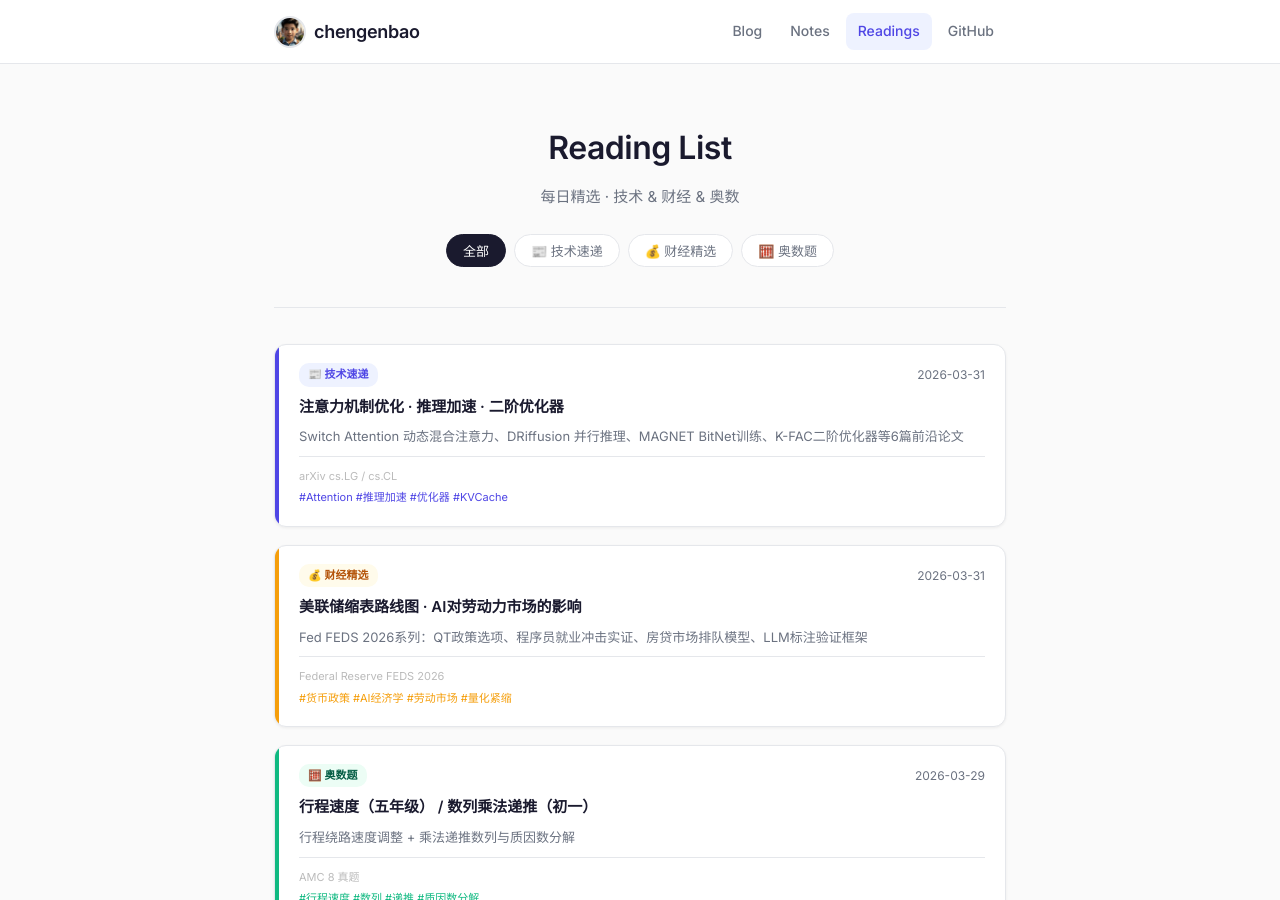
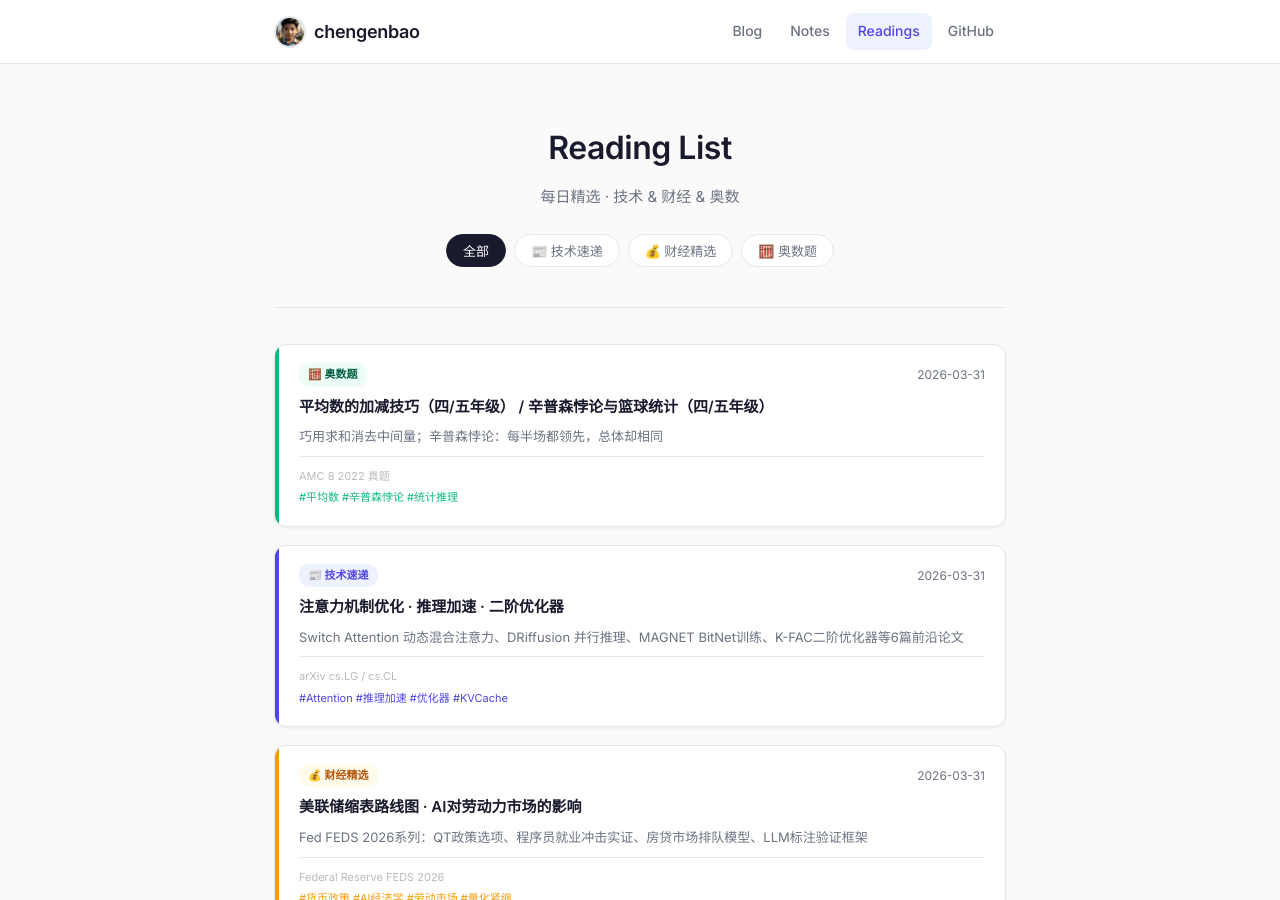
Before and after one commit to chengenbao/chengenbao.github.io, a Jekyll site: the page built from reading-list/index.md, in a window 1280 px wide and 900 px high. Built offline with Jekyll 4.4.1, drawn with Linux system fonts in a browser that asks for light colours.

Commit message:
add math card 2026-03-31

```diff
--- a/reading-list/index.md
+++ b/reading-list/index.md
@@ -18,6 +18,22 @@ permalink: /reading-list/
   </div>
 
   <div class="rl-grid">
+<a class="rl-card math" href="/reading-list/2026-03-31-math/">
+  <div class="rl-accent"></div>
+  <div class="rl-body">
+    <div class="rl-top">
+      <span class="rl-badge math">🧮 奥数题</span>
+      <time>2026-03-31</time>
+    </div>
+    <h2>平均数的加减技巧（四/五年级） / 辛普森悖论与篮球统计（四/五年级）</h2>
+    <p>巧用求和消去中间量；辛普森悖论：每半场都领先，总体却相同</p>
+    <div class="rl-meta">
+      <span class="rl-source">AMC 8 2022 真题</span>
+      <span class="rl-tags">#平均数 #辛普森悖论 #统计推理</span>
+    </div>
+  </div>
+</a>
+
 <a class="rl-card tech" href="/reading-list/2026-03-31-tech-daily/">
   <div class="rl-accent"></div>
   <div class="rl-body">
```
